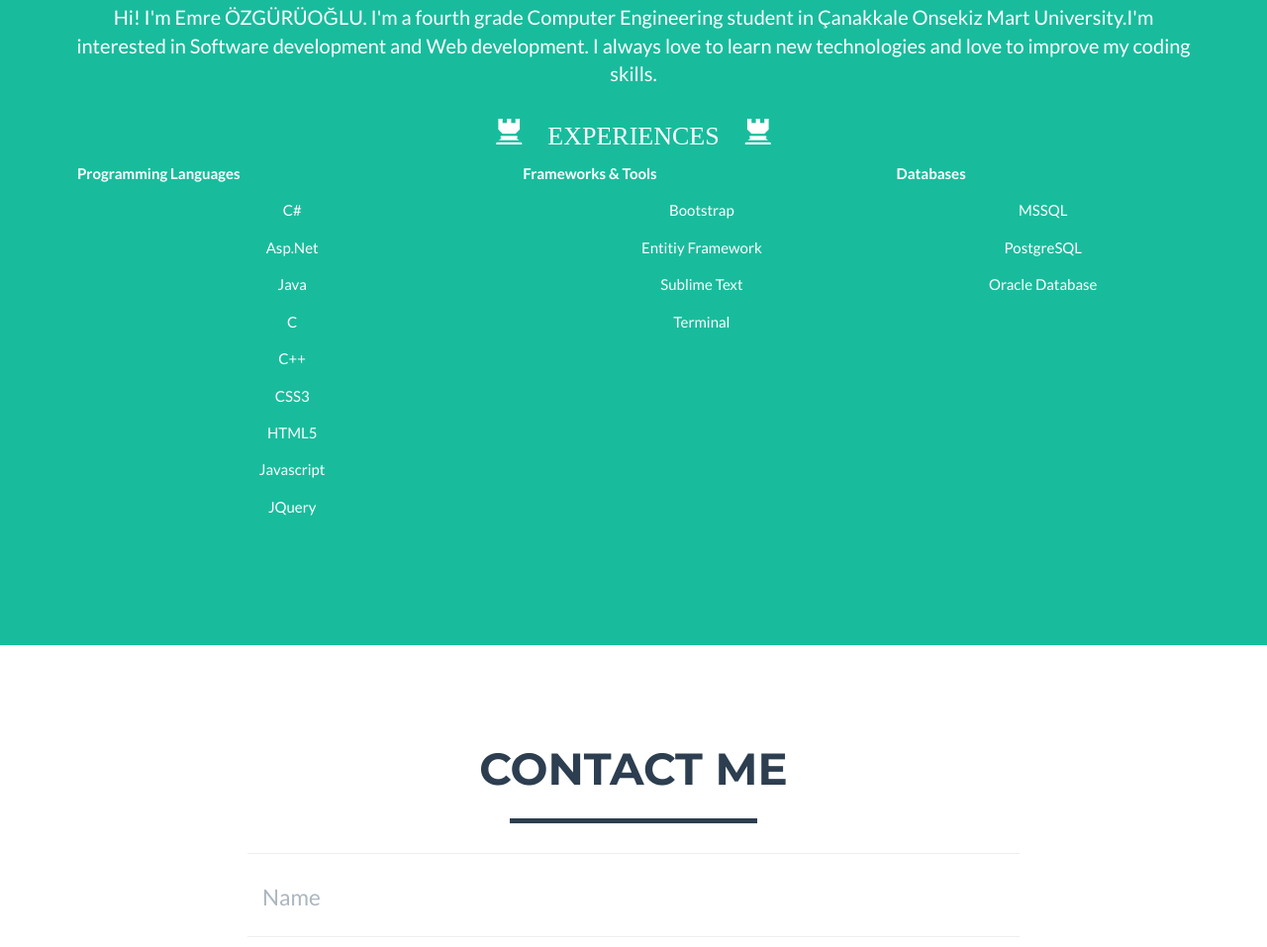
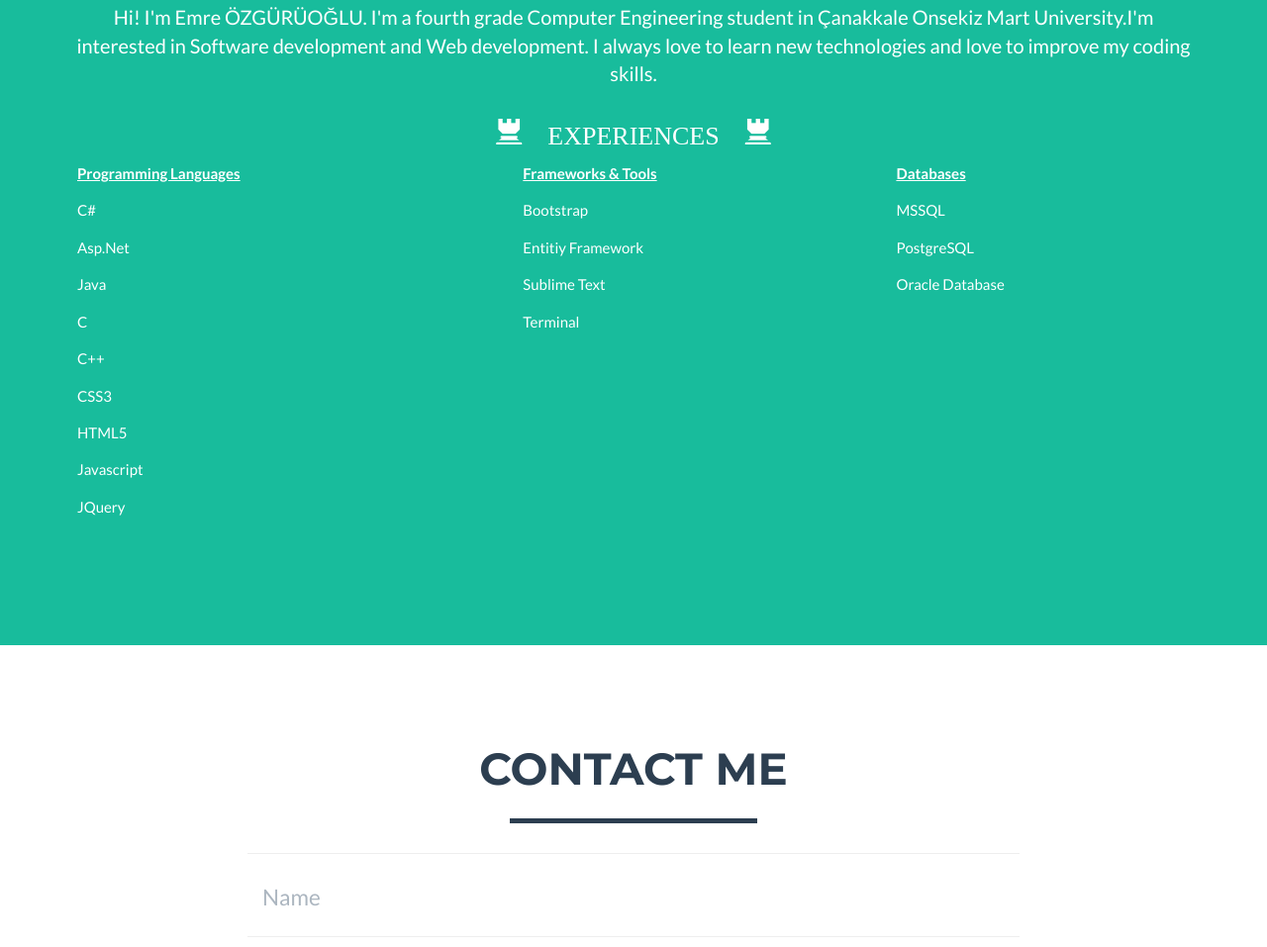
Before and after one commit to emreozguruoglu/emreozguruoglu.github.io, a plain HTML site: page index.html in a window 1280 px wide. Shown: the part 1517-2474 px from the top of the page at 99% size. Drawn offline with nearby package versions, Linux system fonts and the light colour scheme; files whose address does not match are found by name.

Commit message:
Table View Fix

```diff
--- a/index.html
+++ b/index.html
@@ -132,17 +132,16 @@
                 <div class="col-lg-12  text-center">
                     <p>Hi! I'm Emre ÖZGÜRÜOĞLU. I'm a fourth grade Computer Engineering student in Çanakkale Onsekiz Mart University.I'm interested in Software development and Web development. I always love to learn new technologies and love to improve my coding skills. </p>
 
-                        <h3 class="glyphicon glyphicon-tower"> EXPERIENCES&nbsp</h3><h3 class="glyphicon glyphicon-tower"></h3>
-
-                                <table class="table table">
+                        <h3 class="glyphicon glyphicon-tower"> EXPERIENCES&nbsp;</h3><h3 class="glyphicon glyphicon-tower"></h3>
+                                <table class="table">
                                     <thead>
                                         <tr>
-                                            <th>Programming Languages</th>
-                                            <th>Frameworks &amp; Tools</th>
-                                            <th>Databases</th>
+                                            <th><u>Programming Languages</u></th>
+                                            <th><u>Frameworks &amp; Tools</u></th>
+                                            <th><u>Databases</u></th>
                                         </tr>
                                     </thead>
-                                    <tbody>
+                                    <tbody class="text-left">
                                         <tr>
                                             <td>C#</td>
                                             <td>Bootstrap</td>
```
